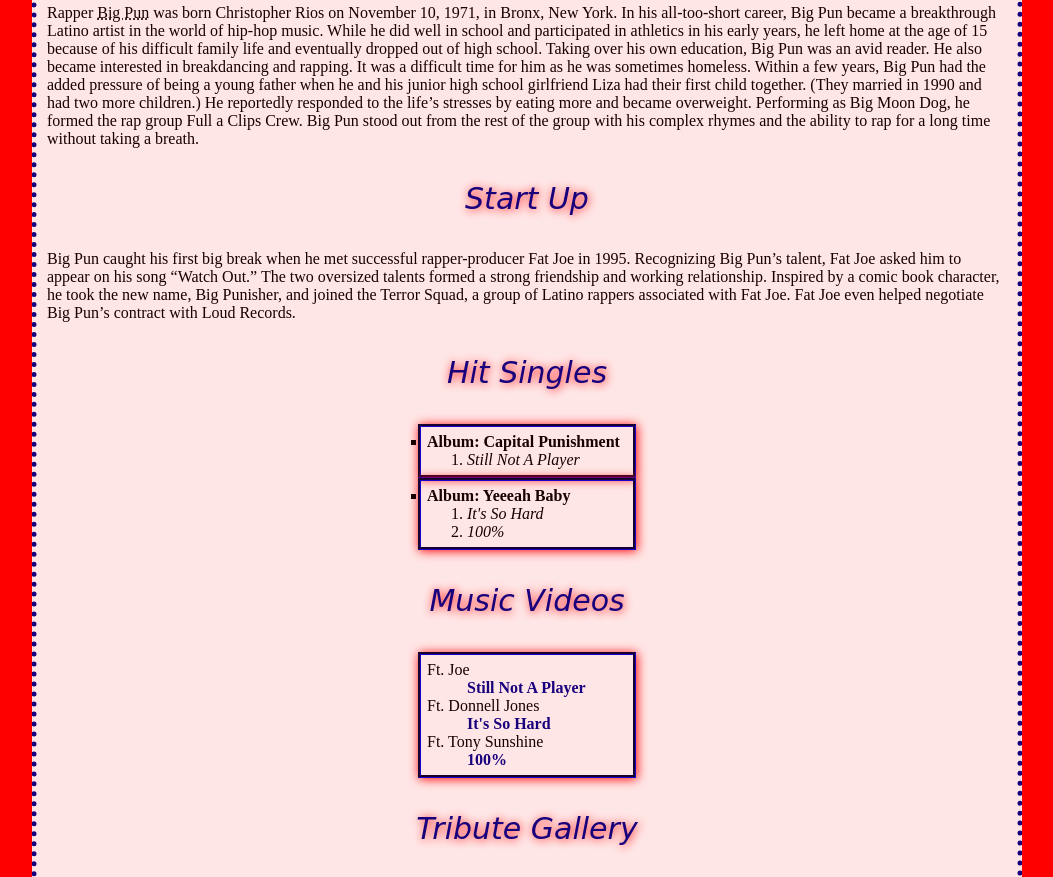
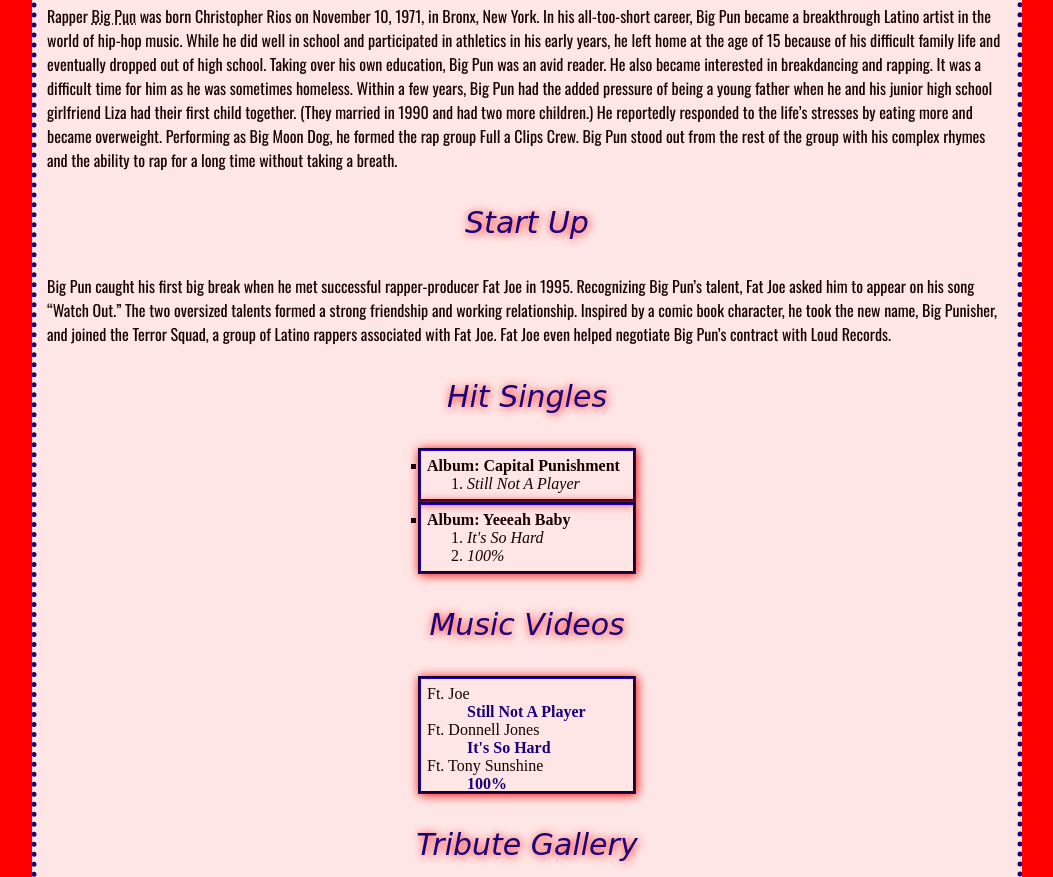
Before and after one commit to Smvargas787/DWS1.2-, a plain HTML site: page Vargas_SelenaProject1/vargas_selena_project1.html in a window 1280 px wide. Shown: the part 249-1126 px from the top of the page, without its empty margins (113-1166 px from the left). Drawn offline with nearby package versions, Linux system fonts and the light colour scheme.

Commit message:
completed font face

```diff
--- a/Vargas_SelenaProject1/css/main.css
+++ b/Vargas_SelenaProject1/css/main.css
@@ -3,6 +3,7 @@ body{
 		background-color: #ff0000;
 		opacity: 0.9;
 }
+
 
 /*Headings*/
 h1, h2, h3{
@@ -73,6 +74,7 @@ dl#musicVideos{
 		color: #000000;
 		border: 3px groove #00008b;
 		padding: 6px;
+		height: 100px;
 		box-shadow: 1px 1px 10px #f00;
 }
 
@@ -83,20 +85,27 @@ figcaption{
 		text-decoration: underline;
 }
 
-/*Paragraphs*/
+/*Paragraphs & Font-Family = Font Face*/
 p{
+	font-family: "Oswald" , sans-serif;
 	color: #000000;
 }
 
+/*Unordered List*/
 ul{
 	border: 3px groove #00008b;
 	padding: 6px;
 	box-shadow: 1px 1px 10px #f00;
 }
 
+/*Unordered list navigation*/
 ul#listItems li{
 	display: inline-block;
 	letter-spacing: 2px;
 	text-align: center;
 	width: 180px;
 }
+
+/*p a#top{*/
+	/*font-family: "impact", fantasy;*/
+/*}*/
--- a/Vargas_SelenaProject1/vargas_selena_project1.html
+++ b/Vargas_SelenaProject1/vargas_selena_project1.html
@@ -4,6 +4,7 @@
 			<meta charset="utf-8"/>
 			<title>Project 1: Big Pun</title>
 			<link href ="css/main.css" rel ="stylesheet"/>
+		<link href='http://fonts.googleapis.com/css?family=Oswald' rel='stylesheet' type='text/css'>
 	</head>
 	<body>
 	   <div id="page">
@@ -108,5 +109,6 @@
 		    		<p><a href="#top">Top</a></p>
 
 	      </div><!-- Closes page div -->
+	<!--copyright code: &copy;-->
 	</body>
 </html>
```
